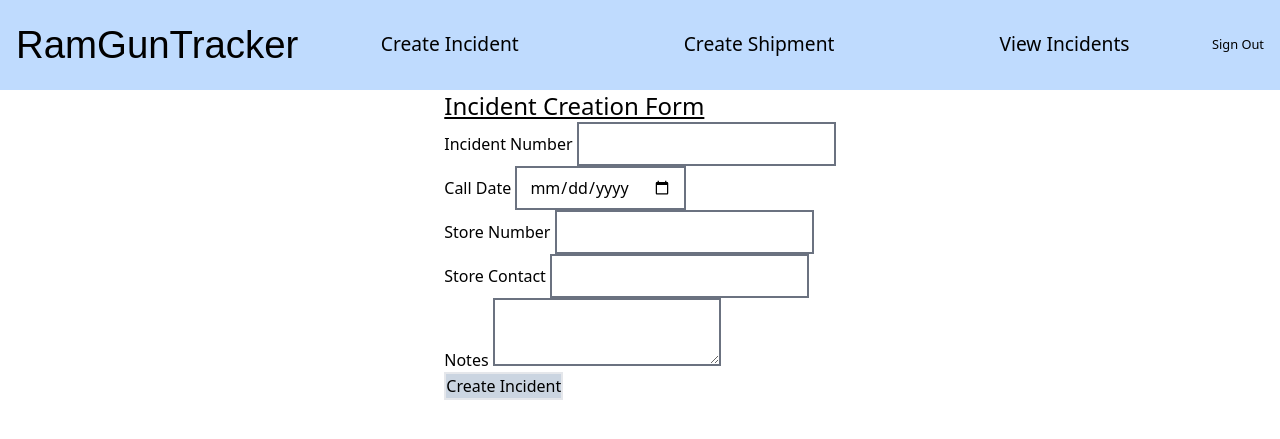
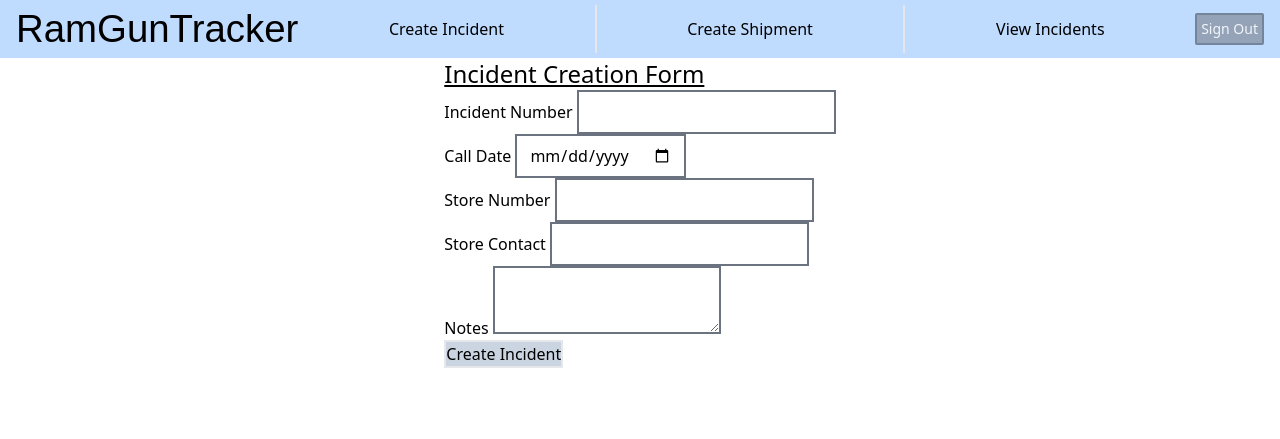
Before and after one commit to ericmargadonna/ramGunTracker, a Flask app: page /createincident in a window 1280 px wide. Shown: the top 439 px of the page. Run offline with Flask 3, Linux system fonts and the light colour scheme; the visitor is signed in with stand-in values (Sample User, id 1); data comes from the database, SQL or seed files in the repository; style sheets or scripts are compiled from the project's sources; some web fonts are replaced.

Commit message:
added HTMX cdn

```diff
--- a/ramApp/templates/tracker/trackerbase.html
+++ b/ramApp/templates/tracker/trackerbase.html
@@ -1,22 +1,28 @@
 <!doctype html>
+<html>
+    <head>
         <title>RGT - {% block title %}{% endblock %}</title>
         <link rel="stylesheet" href="{{ url_for('static', filename='css/output.css') }}">
         <link rel="stylesheet" href="https://use.typekit.net/ydy5ttm.css">
+        <script src="https://unpkg.com/htmx.org@2.0.2" integrity="sha384-Y7hw+L/jvKeWIRRkqWYfPcvVxHzVzn5REgzbawhxAuQGwX1XWe70vji+VSeHOThJ" crossorigin="anonymous"></script>
+    </head>
     <!-- <img src="{{url_for('static', filename='images/ramlogo.jpg')}}"> -->
     <nav class="bg-blue-200 w-full h-min">
-    <div class="p-4 flex flex-row items-center">
+        <div class="px-4 flex flex-row items-center">
             <h1 class='text-[3vw]' id="logo"><a class='' href=" {{ url_for('tracker.index')}}">RamGunTracker</a></h1>
-        <div class="flex grow items-center">
-            <a class='grow text-center px-3 text-[1.5vw]' href="{{ url_for('tracker.createincident') }}">Create Incident</a>
-            <a class='grow text-center px-3 text-[1.5vw]' href="{{ url_for('tracker.createshipment') }}">Create Shipment</a>
-            <a class='grow text-center px-3 text-[1.5vw]' href="{{ url_for('tracker.viewincidents') }}">View Incidents</a>
+            <div class="flex grow items-center h-max">
+                <a class='grow text-center p-3 text-base border-r-2' href="{{ url_for('tracker.createincident') }}">Create Incident</a>
+                <a class='grow text-center p-3 text-base border-r-2' href="{{ url_for('tracker.createshipment') }}">Create Shipment</a>
+                <a class='grow text-center p-3 text-base' href="{{ url_for('tracker.viewincidents') }}">View Incidents</a>
             </div>
-        <a class='text-[1vw]' href="{{ url_for('auth.logout')}}">Sign Out</a>
+            <a class='text-sm border-2 border-slate-500 border-opacity-65 rounded-sm p-[.25rem] bg-slate-400 text-slate-100 text-center' href="{{ url_for('auth.logout')}}">Sign Out</a>
         </div>
     </nav>
-<section>
+
 {% for message in get_flashed_messages() %}
     <div class="flash">{{ message }}</div>
 {% endfor %}
+
 {% block content %}{% endblock %}
-</section>
+
+</html>
```
Lines whose indentation alone changed are shown as unchanged.
